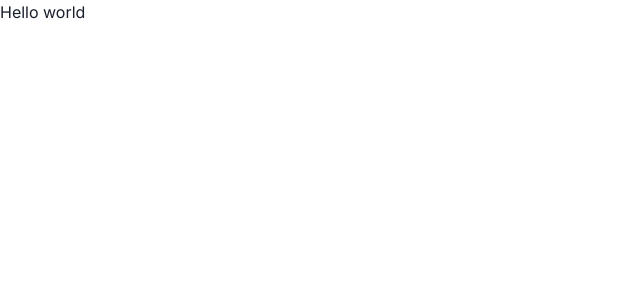
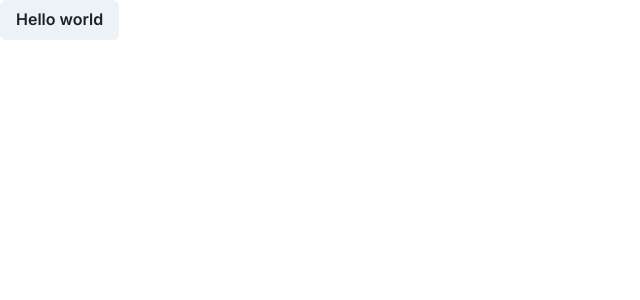
Before and after one commit to wall-ety/wall-ety-ui, a Next.js app: page / in a window 1280 px wide. Shown: the top 300 px of the page, without its empty margins (0-640 px from the left). Built offline with nearby package versions, Linux system fonts and the light colour scheme.

Commit message:
build: install chakra

```diff
--- a/package.json
+++ b/package.json
@@ -9,6 +9,11 @@
     "lint": "next lint"
   },
   "dependencies": {
+    "@chakra-ui/next-js": "^2.2.0",
+    "@chakra-ui/react": "^2.8.2",
+    "@emotion/react": "^11.11.4",
+    "@emotion/styled": "^11.11.0",
+    "framer-motion": "^11.0.14",
     "next": "14.1.3",
     "react": "^18",
     "react-dom": "^18",
--- a/src/app/page.tsx
+++ b/src/app/page.tsx
@@ -1,7 +1,9 @@
+import { Button } from "@chakra-ui/react";
+
 export default function Home() {
   return (
-    <div>
+    <Button>
       Hello world
-    </div>
+    </Button>
   );
 }
```
Also changed, not shown: 1 other file (tests, documents, lock files or other folders).
